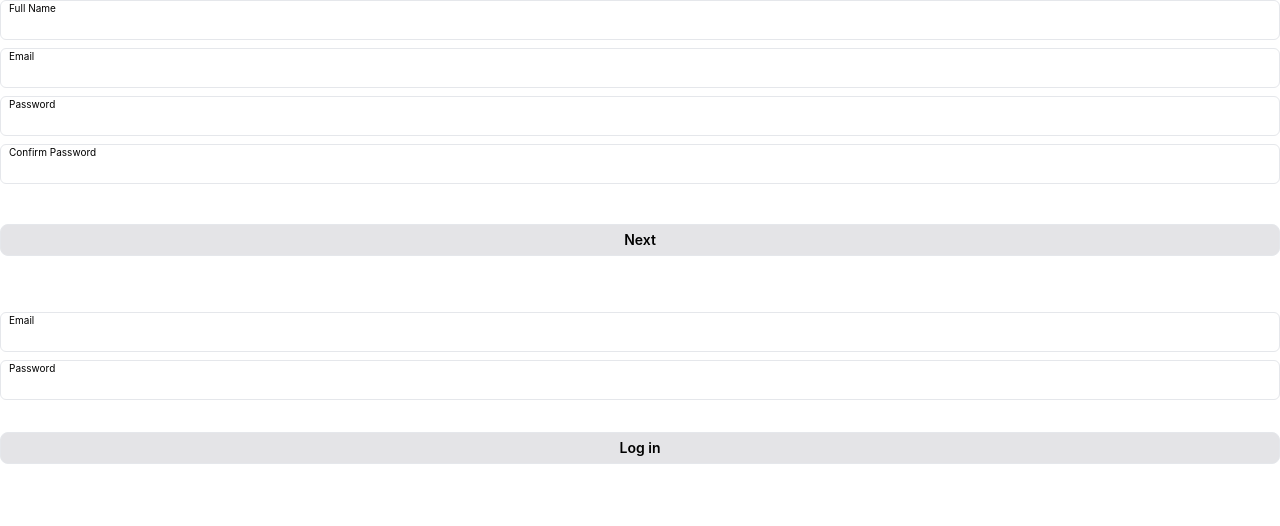
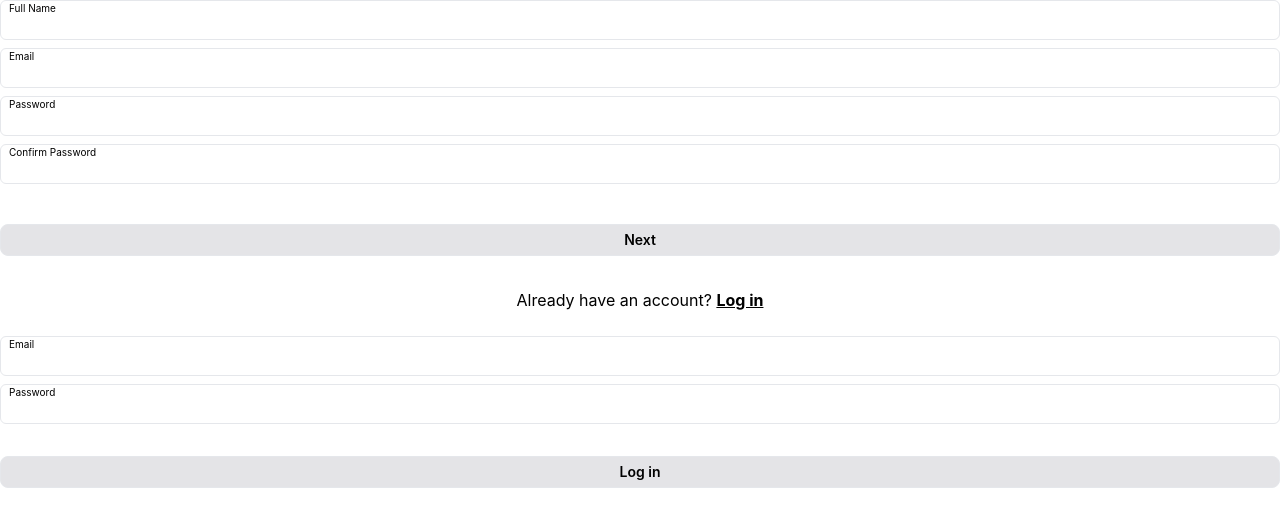
Before and after one commit to sohaibaumer/media-explorer-app, a React (Create React App) app: page / in a window 1280 px wide. Shown: the top 526 px of the page. Built offline with nearby package versions, Linux system fonts and the light colour scheme.

Commit message:
create Signup component and add signup logic

```diff
--- /dev/null
+++ b/src/components/Signup.js
@@ -0,0 +1,29 @@
+import { useState, useEffect } from 'react';
+import SignupForm from './SignupForm';
+
+function Signup(props) {
+  const [users, setUsers] = useState(localStorage.getItem('storedUsers') || '');
+
+  useEffect(() => {
+    localStorage.setItem('storedUsers', `${users}`);
+  }, [users]);
+
+  function addUserHandler(data) {
+    const newUserData = { ...data };
+    const storedUsers = JSON.parse(localStorage.getItem('storedUsers') || '[]');
+
+    if (storedUsers.some((user) => user.email === newUserData.email)) {
+      console.log(
+        'Signup Failure! Email already in use. Use a different email or try logging in.'
+      );
+    } else {
+      storedUsers.push(newUserData);
+      localStorage.setItem('storedUsers', JSON.stringify(storedUsers));
+      setUsers(JSON.stringify(storedUsers));
+    }
+  }
+
+  return <SignupForm onAddUser={addUserHandler} />;
+}
+
+export default Signup;
--- a/src/components/SignupForm.js
+++ b/src/components/SignupForm.js
@@ -1,5 +1,6 @@
 import React, { useCallback, useEffect, useState } from 'react';
 import { Formik, Form, Field, ErrorMessage } from 'formik';
+import { Link } from 'react-router-dom';
 import * as Yup from 'yup';
 import { FileUploader } from 'react-drag-drop-files';
 import CancelIcon from '@mui/icons-material/Cancel';
@@ -51,7 +52,6 @@ function SignupForm(props) {
     }
   }, [file, storeFile]);
 
-
   const validationSchema = Yup.object({
     email: Yup.string().email('Invalid email format').required('Required!'),
     fullName: Yup.string().required('Required!'),
@@ -87,7 +87,7 @@ function SignupForm(props) {
       twitter: values.twitter,
     };
 
-    console.log(user);
+    props.onAddUser(user);
     resetForm();
     setFile(null);
   };
@@ -497,6 +497,12 @@ function SignupForm(props) {
           );
         }}
       </Formik>
+      <p className="text-center">
+        Already have an account?{' '}
+        <Link to="?mode=Login" className="font-bold underline">
+          Log in
+        </Link>
+      </p>
     </div>
   );
 }
--- a/src/pages/Home.js
+++ b/src/pages/Home.js
@@ -1,11 +1,11 @@
 import React from 'react';
-import SignupForm from '../components/SignupForm';
+import Signup from '../components/Signup';
 import LoginForm from '../components/LoginForm';
 
 const HomePage = () => {
   return (
     <div>
-      <SignupForm />
+      <Signup />
       <br/>
       <LoginForm />
     </div>
```
